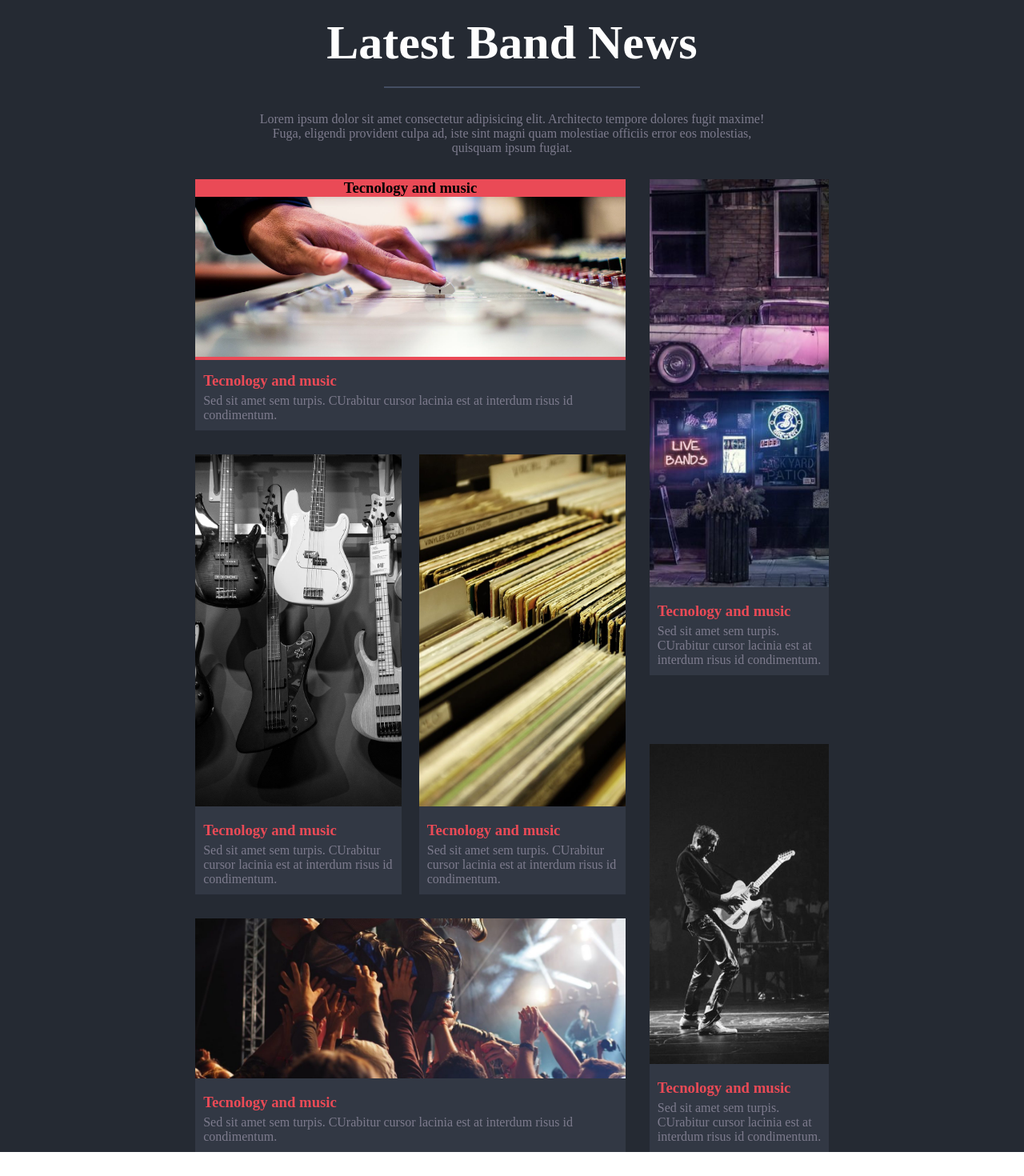
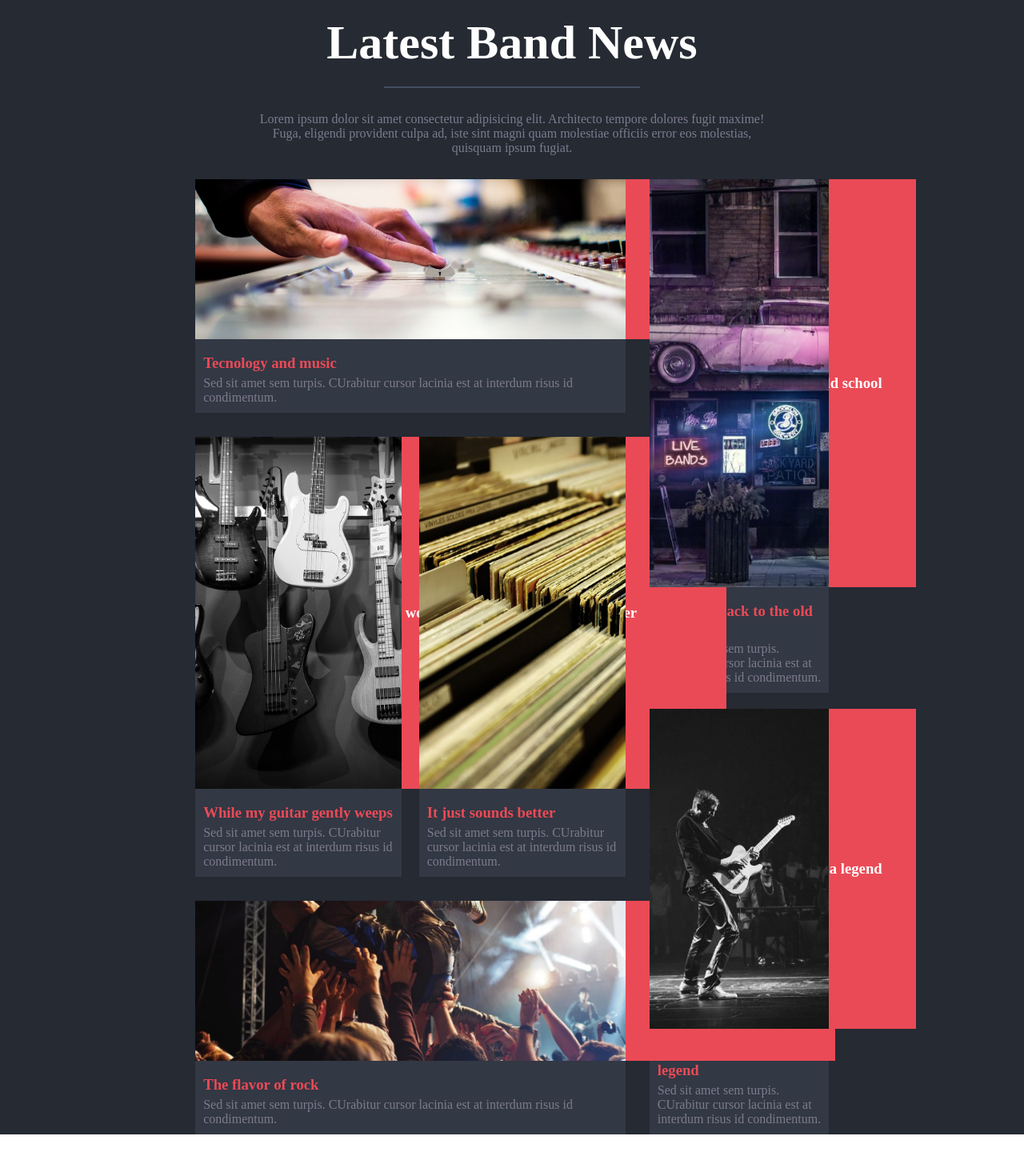
Before and after one commit to Linuxpert/proj-html-vuejs, a Vue app: page / in a window 1280 px wide. Shown: the part 1141-2611 px from the top of the page at 80% size. After the commit the page ends 2589 px from the top, so only its background shows below. Built offline with nearby package versions, Linux system fonts and the light colour scheme.

Commit message:
added hover in img main

```diff
--- a/src/components/MyMain.vue
+++ b/src/components/MyMain.vue
@@ -32,12 +32,12 @@
 
 
             <div class="techCard">
-              <div class="boxHover">
+              <div class="boxHoverLeftHori">
                 <h3 class="info">
                   Tecnology and music
                 </h3>
-                <img src="../../src/assets/blog_music_techo.jpg" alt="">
               </div>
+              <img src="../../src/assets/blog_music_techo.jpg" alt="">
               <h3 class="boxTitle">Tecnology and music</h3>
               <p class="description">Sed sit amet sem turpis. CUrabitur cursor lacinia est at interdum risus id condimentum.</p>
             </div>
@@ -46,21 +46,36 @@
 
           <div class="boxMiddle">
             <div class="middleCard">
+              <div class="boxHoverLeftVert">
+                <h3 class="info">
+                  While my guitar gently weeps
+                </h3>
+              </div>
               <img src="../../src/assets/blog-post3.jpg" alt="">
-              <h3 class="boxTitle">Tecnology and music</h3>
+              <h3 class="boxTitle">While my guitar gently weeps</h3>
               <p class="description">Sed sit amet sem turpis. CUrabitur cursor lacinia est at interdum risus id condimentum.</p>
             </div>
 
             <div class="middleCard">
+              <div class="boxHoverLeftVert">
+                <h3 class="info">
+                  It just sounds better
+                </h3>
+              </div>
               <img src="../../src/assets/blog-post4.jpg" alt="">
-              <h3 class="boxTitle">Tecnology and music</h3>
+              <h3 class="boxTitle">It just sounds better</h3>
               <p class="description">Sed sit amet sem turpis. CUrabitur cursor lacinia est at interdum risus id condimentum.</p>
             </div>
           </div>
 
           <div class="rockCard">
+            <div class="boxHoverLeftHori">
+                <h3 class="info">
+                  The flavor of rock
+                </h3>
+              </div>
             <img src="../../src/assets/blog_flavor_rock-1200x600.jpg" alt="">
-            <h3 class="boxTitle">Tecnology and music</h3>
+            <h3 class="boxTitle">The flavor of rock</h3>
             <p class="description">Sed sit amet sem turpis. CUrabitur cursor lacinia est at interdum risus id condimentum.</p>
           </div>
 
@@ -68,14 +83,24 @@
 
         <div class="boxRight">
           <div class="oldschoolCard">
+            <div class="boxHoverRightVert1">
+                <h3 class="info">
+                  Taking it back to the old school
+                </h3>
+              </div>
             <img src="../../src/assets/blog-post1-400x600.jpg" alt="">
-            <h3 class="boxTitle">Tecnology and music</h3>
+            <h3 class="boxTitle">Taking it back to the old school</h3>
             <p class="description">Sed sit amet sem turpis. CUrabitur cursor lacinia est at interdum risus id condimentum.</p>
           </div>
 
           <div class="legendCard">
+            <div class="boxHoverRightVert2">
+                <h3 class="info">
+                  Sharing the stage with a legend
+                </h3>
+              </div>
             <img src="../../src/assets/blog-post2-400x600.jpg" alt="">
-            <h3 class="boxTitle">Tecnology and music</h3>
+            <h3 class="boxTitle">Sharing the stage with a legend</h3>
             <p class="description">Sed sit amet sem turpis. CUrabitur cursor lacinia est at interdum risus id condimentum.</p>
           </div>
         </div>
@@ -97,6 +122,7 @@ export default {
 </script>
 
 <style lang="scss">
+// barra musica
 .music{
   background-color: rgb(50, 56, 68);
   height: 300px;
@@ -127,6 +153,8 @@ h2{
   color: rgb(125, 123, 141);
 }
 
+// parte main immagini
+
 .bandNews{
   background-color: rgb(37, 42, 51);
 }
@@ -142,22 +170,72 @@ h2{
   width: 60%;
 
 }
-.boxHover{
+// hover img
+.boxHoverLeftHori{
   background-color: #ea4a56;
+  position: absolute;
+  width: 800px;
+  height: 200px;
+  display: flex;
+  justify-content: center;
+  align-items: center;
   .info{
-    text-align: center;
-    vertical-align: middle;
+    color: #fefefe;
   }
 }
+
+.boxHoverLeftVert{
+  background-color: #ea4a56;
+  position: absolute;
+  width: 384px;
+  height: 440px;
+  display: flex;
+  justify-content: center;
+  align-items: center;
+  .info{
+    color: #fefefe;
+  }
+}
+
+.boxHoverRightVert1{
+  background-color: #ea4a56;
+  position: absolute;
+  width: 333px;
+  height: 510px;
+  display: flex;
+  justify-content: center;
+  align-items: center;
+  .info{
+    color: #fefefe;
+  }
+}
+
+.boxHoverRightVert2{
+  background-color: #ea4a56;
+  position: absolute;
+  width: 333px;
+  height: 400px;
+  display: flex;
+  justify-content: center;
+  align-items: center;
+  .info{
+    color: #fefefe;
+  }
+}
+
+
+
 .techCard{
   width: 100%;
   background-color: rgb(50, 56, 68);
-
-
   img{
+    position: relative;
     object-fit: cover;
     width: 100%;
     height: 200px;
+    &:hover{
+      opacity: .5;
+    }
   }
 
 }
@@ -171,9 +249,13 @@ h2{
   width: 48%;
   background-color: rgb(50, 56, 68);
   img{
+  position: relative;
   object-fit: cover;
   width: 100%;
   height: 440px;
+  &:hover{
+      opacity: .5;
+    }
   }
 }
 .rockCard{
@@ -181,9 +263,13 @@ h2{
     background-color: rgb(50, 56, 68);
     width: 100%;
     img{
+      position: relative;
       object-fit: cover;
       width: 100%;
       height: 200px;
+    &:hover{
+      opacity: .5;
+      }
     }
 }
 .boxRight{
@@ -197,18 +283,26 @@ h2{
   background-color: rgb(50, 56, 68);
   width: 100%;
   img{
+      position: relative;
       object-fit: cover;
       width: 100%;
       height: 510px;
+      &:hover{
+      opacity: .5;
+      }
     }
 }
 .legendCard{
   background-color: rgb(50, 56, 68);
   width: 100%;
   img{
+      position: relative;
       object-fit: cover;
       width: 100%;
       height: 400px;
+      &:hover{
+      opacity: .5;
+      }
     }
 }
 .boxTitle{
```
